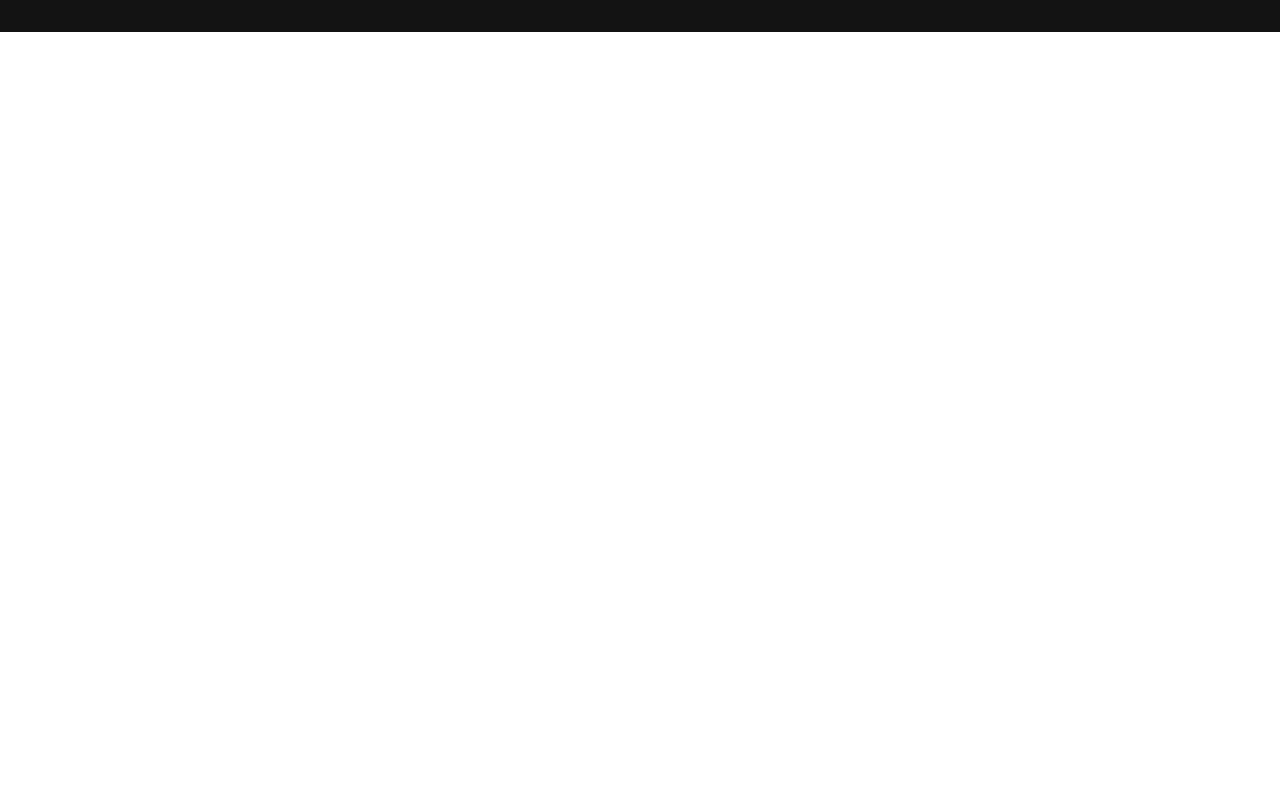
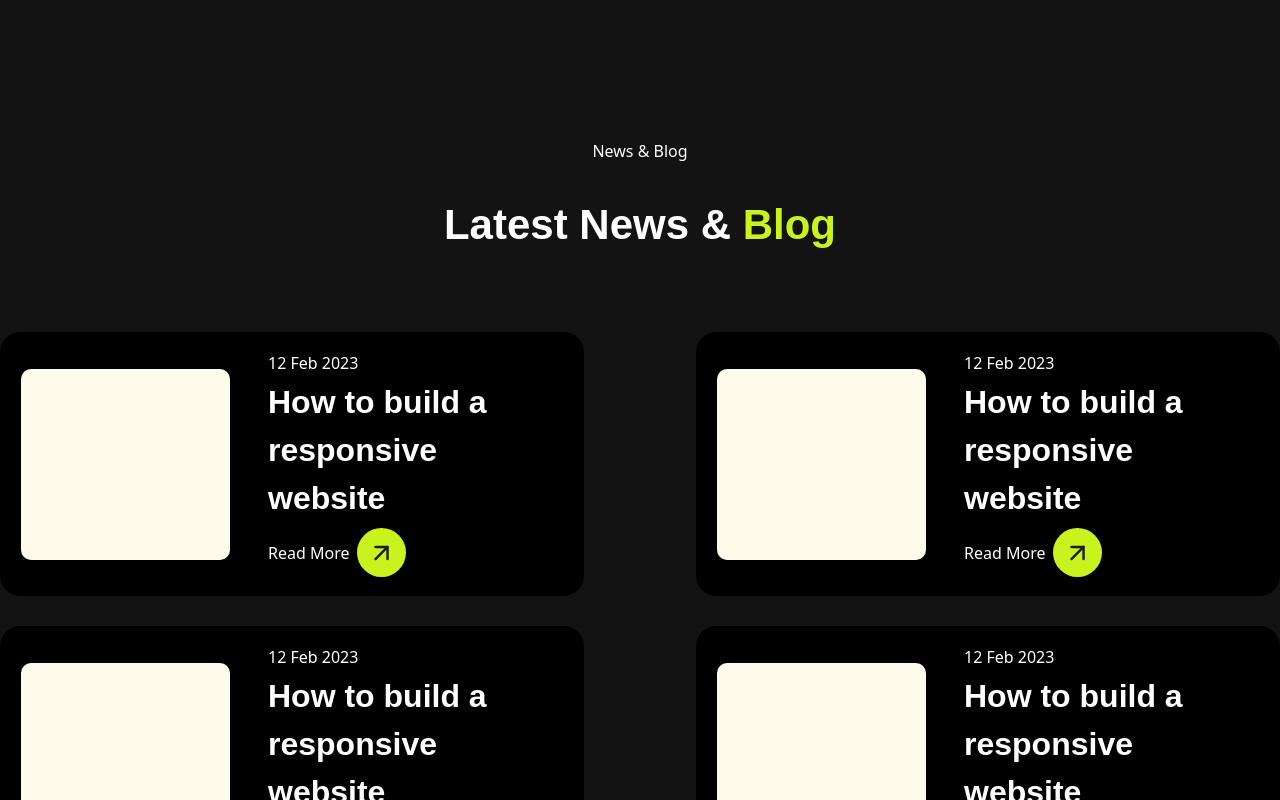
Before and after one commit to meheraj786/portfolio-with-react-tailwind, a React (Vite) app: page / in a window 1280 px wide. Shown: the part 5520-6320 px from the top of the page. Before the commit the page ends 5552 px from the top, so only its background shows below. Built offline with nearby package versions, Linux system fonts and the light colour scheme.

Commit message:
blog add

```diff
--- a/src/App.jsx
+++ b/src/App.jsx
@@ -7,6 +7,7 @@ import About from './components/about/About'
 import Services from './components/services/Services'
 import Skill from './components/skill/Skill'
 import Projects from './components/projects/Projects'
+import Blog from './components/blog/Blog'
 
 function App() {
 
@@ -19,6 +20,7 @@ function App() {
 <Services/>
 <Skill/>
 <Projects/>
+<Blog/>
 </>
   )
 }
--- /dev/null
+++ b/src/components/blog/Blog.jsx
@@ -0,0 +1,71 @@
+import React from 'react'
+import Container from '../../layouts/Container'
+import Flex from '../../layouts/Flex'
+import RoundedElemText from '../../layouts/RoundedElemText'
+import { FiArrowUpRight } from "react-icons/fi";
+
+const Blog = () => {
+  const blogs= [
+    {
+      date: "12 Feb 2023",
+      title: "How to build a responsive website",
+      link: "#",
+      image: ""
+    },
+      {
+        date: "12 Feb 2023",
+        title: "How to build a responsive website",
+        link: "#",
+        image: ""
+      },
+      {
+        date: "12 Feb 2023",
+        title: "How to build a responsive website",
+        link: "#",
+        image: ""
+      },
+      {
+        date: "12 Feb 2023",
+        title: "How to build a responsive website",
+        link: "#",
+        image: ""
+      },
+  ]
+  return (
+    <div className="blog py-[107px] text-white bg-dark-bg">
+      <Container>
+        <div className="title text-center">
+          <p>News & Blog</p>
+          <h2 className='font-primary mt-[30px] mb-[76px] font-bold text-heading'>Latest News & <span className='text-primary'>Blog</span></h2>
+        </div>
+        <div className="blogs">
+          <Flex className="flex-wrap gap-y-[30px]">
+            {
+              blogs.map((blog, index) => (
+                <Flex key={index} className="blog-item  gap-x-[38px] border max-w-[630px] border-black group hover:border-primary rounded-[20px] py-[18px] px-[20px] bg-black">
+                  <div className="image rounded-[10px] w-[209px] h-[191px] bg-amber-50">
+                    <img src={blog.image} alt="" />
+                  </div>
+                  <div className="content max-w-[395px]">
+                    <p>{blog.date}</p>
+                    <h3 className='group-hover:text-primary font-primary text-subheading font-bold mt-[3px] max-w-[295px] mb-[6px]'>{blog.title}</h3>
+                    <a href={blog.link}>
+                      <RoundedElemText  svg={<FiArrowUpRight/>}>
+                        Read More
+                      </RoundedElemText>
+                    </a>
+                  </div>
+                </Flex>
+              ))
+            }
+          </Flex>
+
+        </div>
+        <RoundedElemText className="text-center text-subheading mx-auto mt-[158px] font-bold" svg={<FiArrowUpRight/>}>View More</RoundedElemText>
+      </Container>
+
+    </div>
+  )
+}
+
+export default Blog
```
